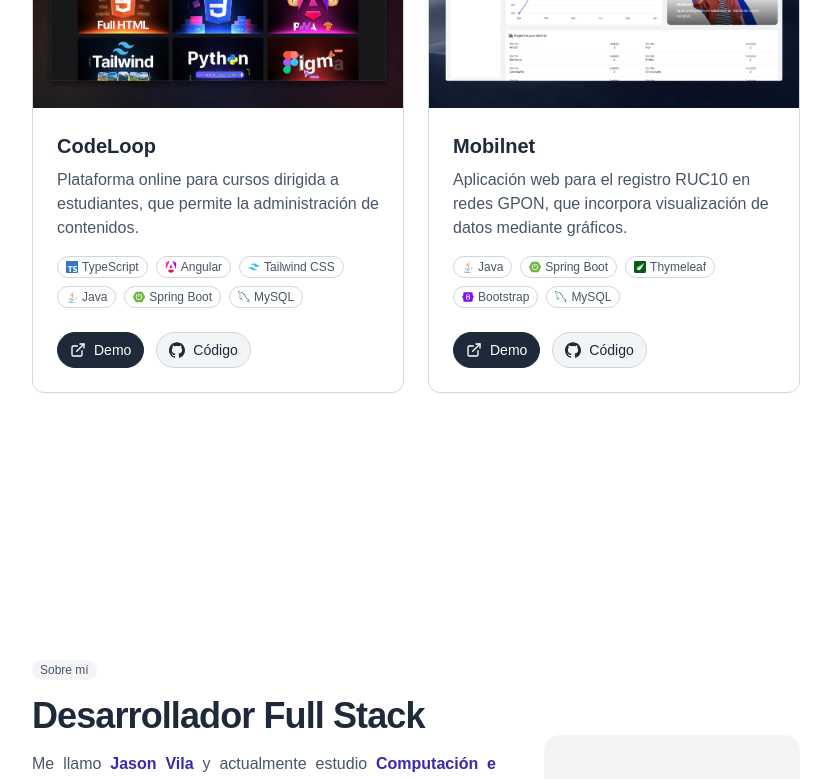
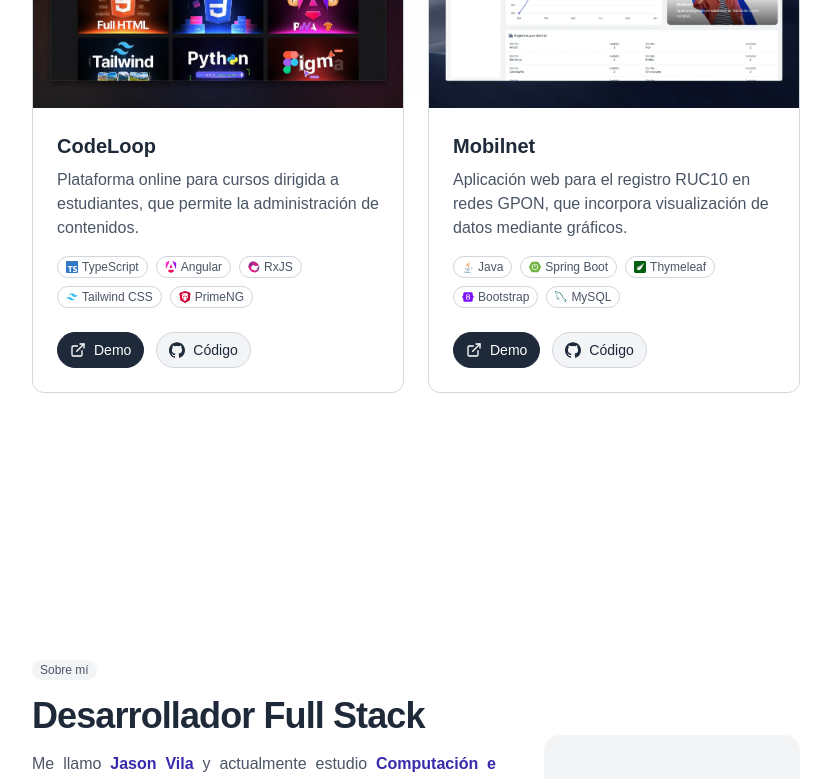
Before and after one commit to jaycodev/my-portfolio, an Astro site: page / in a window 1280 px wide. Shown: the part 1858-2637 px from the top of the page, without its empty margins (224-1055 px from the left). Built offline with nearby package versions, Linux system fonts and the light colour scheme; Astro itself is replaced by a stand-in of ours.

Commit message:
✨ feat(projects): update CodeLoop project information

```diff
--- a/src/components/icons/CircleArrowDownIcon.astro
+++ b/src/components/icons/CircleArrowDownIcon.astro
@@ -7,6 +7,8 @@
   stroke-linecap="round"
   stroke-linejoin="round"
   {...Astro.props}
-  ><circle cx="12" cy="12" r="10"></circle><path d="M12 8v8"></path><path d="m8 12 4 4 4-4"
-  ></path></svg
 >
+  <circle cx="12" cy="12" r="10"></circle>
+  <path d="M12 8v8"></path>
+  <path d="m8 12 4 4 4-4"></path>
+</svg>
--- /dev/null
+++ b/src/components/icons/PrimeNGIcon.astro
@@ -0,0 +1,53 @@
+<svg viewBox="0 0 57 61" fill="none" xmlns="http://www.w3.org/2000/svg" {...Astro.props}>
+  <path
+    d="M28.3 0L0.072876 10.0264L4.3782 47.2026L28.3 60.4L52.2218 47.2026L56.5271 10.0264L28.3 0Z"
+    fill="#DD0031"></path>
+  <mask
+    id="mask0_0:917"
+    style="mask-type:alpha"
+    maskUnits="userSpaceOnUse"
+    x="0"
+    y="0"
+    width="57"
+    height="61"
+  >
+    <path
+      d="M28.3 0L0.072876 10.0264L4.3782 47.2026L28.3 60.4L52.2218 47.2026L56.5271 10.0264L28.3 0Z"
+      fill="white"></path>
+  </mask>
+  <g mask="url(#mask0_0:917)">
+    <path
+      fill-rule="evenodd"
+      clip-rule="evenodd"
+      d="M28.3 0V6.7044V6.6742V37.2668V60.4L52.2218 47.2026L56.5271 10.0264L28.3 0Z"
+      fill="#C3002F"></path>
+  </g>
+  <path
+    d="M36.5739 28.6458L33.8661 28.0443L35.9722 31.0519V40.3756L43.193 34.3603V24.1344L39.8835 25.3374L36.5739 28.6458Z"
+    fill="white"></path>
+  <path
+    d="M19.7252 28.6458L22.433 28.0443L20.327 31.0519V40.3756L13.1061 34.3603V24.1344L16.4157 25.3374L19.7252 28.6458Z"
+    fill="white"></path>
+  <path
+    fill-rule="evenodd"
+    clip-rule="evenodd"
+    d="M21.2 31.6164L23.6 28L25.1 28.9041H31.1L32.6 28L35 31.6164V45.1781L33.2 47.8904L31.1 50H25.1L23 47.8904L21.2 45.1781V31.6164Z"
+    fill="white"></path>
+  <path d="M35.9722 46.0901L39.8835 42.1802V38.2702L35.9722 41.5786V46.0901Z" fill="white"></path>
+  <path d="M20.327 46.0901L16.4157 42.1802V38.2702L20.327 41.5786V46.0901Z" fill="white"></path>
+  <path
+    fill-rule="evenodd"
+    clip-rule="evenodd"
+    d="M24.2383 10.6L21.8313 16.3145L25.7426 27.7435H27.5478V10.6H24.2383ZM28.7513 10.6V27.7435H30.8574L34.4678 16.3145L32.0609 10.6H28.7513Z"
+    fill="white"></path>
+  <path
+    d="M25.7426 27.7435L12.8052 22.9313L11 15.4122L22.1322 16.3145L26.0435 27.7435H25.7426Z"
+    fill="white"></path>
+  <path
+    d="M30.8574 27.7435L43.7948 22.9313L45.6 15.4122L34.1669 16.3145L30.5565 27.7435H30.8574Z"
+    fill="white"></path>
+  <path d="M35.0696 15.4122L41.3878 14.8107L37.1757 10.6H32.9635L35.0696 15.4122Z" fill="white"
+  ></path>
+  <path d="M21.2295 15.4122L14.9113 14.8107L19.1235 10.6H23.3356L21.2295 15.4122Z" fill="white"
+  ></path>
+</svg>
--- /dev/null
+++ b/src/components/icons/RxjsIcon.astro
@@ -0,0 +1,47 @@
+<svg
+  xmlns="http://www.w3.org/2000/svg"
+  preserveAspectRatio="xMidYMid"
+  viewBox="12.100000000000001 8.4 262.79999999999995 272.2"
+  {...Astro.props}
+  ><linearGradient
+    id="rxjs__a"
+    gradientUnits="userSpaceOnUse"
+    x1="53.496"
+    x2="177.932"
+    y1="247.701"
+    y2="115.323"
+    ><stop offset="0" stop-color="#e01d84"></stop><stop offset=".401" stop-color="#df1d85"
+    ></stop><stop offset=".77" stop-color="#932c87"></stop><stop offset="1" stop-color="#5d2f88"
+    ></stop></linearGradient
+  ><radialGradient
+    id="rxjs__b"
+    cx="190.456"
+    cy="80.2"
+    gradientTransform="matrix(1 .00239 -.002 .8362 .16 12.685)"
+    gradientUnits="userSpaceOnUse"
+    r="121.582"
+    ><stop offset="0" stop-color="#e01d84"></stop><stop offset=".139" stop-color="#de1e85"
+    ></stop><stop offset=".285" stop-color="#d62085"></stop><stop offset=".434" stop-color="#c92386"
+    ></stop><stop offset=".586" stop-color="#b72786"></stop><stop offset=".739" stop-color="#9d2b87"
+    ></stop><stop offset=".891" stop-color="#7c2e88"></stop><stop offset="1" stop-color="#5d2f88"
+    ></stop></radialGradient
+  ><linearGradient
+    id="rxjs__c"
+    x1="83.212"
+    x2="137.371"
+    y1="62.336"
+    y2="62.336"
+    gradientUnits="userSpaceOnUse"
+    ><stop offset="0" stop-color="#e01d84"></stop><stop offset=".238" stop-color="#da1e85"
+    ></stop><stop offset=".658" stop-color="#c72085"></stop><stop offset=".999" stop-color="#b52284"
+    ></stop></linearGradient
+  ><path
+    d="M29.6 175.3c-5.2-16.2-6.7-33.3-3.7-50.9 1.3-7.3 3.3-14.3 5.5-21.4 0 0 13.8-45.3 60.5-66 0 0 16.1-8.5 40.3-9.1 0 0-3.3-3.2-5.4-4.6-11.4-7.6-28.4-10.1-38.7.6-3.1 3.2-5.7 6.7-8.6 9.9-3.3 3.6-7.3 6.6-11.9 8.3-4 1.5-8 1.2-12.1 1.9-4.2.7-8.5 2.2-11.9 4.9-3.7 3-5.2 7-5.6 11.6-.4 3.6-.3 7.3-.5 10.9C37 82 33.6 85 26 90.9c-3.2 2.4-5.9 5.6-7.9 9-6 10.6 3.6 21.6 4.1 32.3.1 2.2-.1 4.4-.9 6.5-.8 2.3-2.4 3.8-3.7 5.7-1.8 2.5-3 5.5-2.5 8.6s2.1 6 3.6 8.7c2.9 4.8 6.5 9.1 10.3 13.2.2 0 .4.2.6.4"
+    fill="#e32286"></path><path
+    d="M220.4 213.7c23-10 32.8-27.3 32.8-27.3 21.5-29.3 14.2-60.2 14.2-60.2-13.7 29.8-26.2 38-26.2 38 33.7-51.3.2-82.3.2-82.3 13.7 29.2-4.5 64.8-4.5 64.8-15.3 32.2-37 43.7-37 43.7 24.2 4.5 42-11.8 42-11.8-34.7 37.5-72.3 35.7-72.3 35.7 15.8 17.7 39.5 16.2 39.5 16.2-31 7.3-60.1-3-84-22.9-4.5-3.7-8.8-7.7-12.8-12 0 0-3.6-3.8-4.3-4.8l-.1-.1c-.5 18.5 18.8 35.7 18.8 35.7-24.2-10-35.3-31.7-35.3-31.7s-16.3-27.8-4.5-59.5 47.5-38.5 47.5-38.5c29.5 14.3 54.5 18.8 54.5 18.8 52.7 8.8 49.7-17 49.7-17 .5-22.2-33-45.8-33-45.8C145.9 8.4 91.9 37 91.9 37c-46.7 20.7-60.5 66-60.5 66-2.2 7.1-4.2 14.1-5.5 21.4-5.1 29.7 2.6 57.8 19.3 82.8 26 38.8 68.2 52.2 68.2 52.2 62.5 21.2 105.2-10 105.2-10 39.3-27 47.2-58.2 47.2-58.2-31.7 24.8-45.4 22.5-45.4 22.5zM171.6 67.8c3 0 5.4 2.4 5.4 5.4s-2.4 5.4-5.4 5.4-5.4-2.4-5.4-5.4 2.4-5.4 5.4-5.4z"
+    fill="url(#rxjs__a)"></path><path
+    d="M238.5 98.4c.5-22.2-33-45.8-33-45.8C145.8 8.4 91.8 37 91.8 37c-46.7 20.7-60.5 66-60.5 66-2.7 7.7-5.1 19.5-5.1 19.5-2.9 14.8-1.6 28.5-1.6 28.5 1.2 13.1 4.1 21.9 4.1 21.9 3 9.4 4.4 12.3 4.4 12.3-.1-.3-.6-2.5-.6-2.5s-4.2-20.2-.3-39.6c0 0 3.4-20.2 17.2-35.8 0 0 22.4-31.9 64.1-19.4 0 0 9 3.2 12.1 4.8 3.1 1.5 8.5 3.8 8.5 3.8 29.5 14.3 54.5 18.8 54.5 18.8 52.9 8.9 49.9-16.9 49.9-16.9zm-66.9-19.7c-3 0-5.4-2.4-5.4-5.4s2.4-5.4 5.4-5.4 5.4 2.4 5.4 5.4-2.4 5.4-5.4 5.4z"
+    fill="url(#rxjs__b)"></path><path
+    d="M137.4 58.2l-34.1-10.6c-.2 0-1.2-.5-3 0 0 0-20.1 5.1-16.6 16.1 0 0 2.1 6.9 7.8 13.6l37.5-1.8z"
+    fill="url(#rxjs__c)"></path></svg
+>
--- a/src/components/icons/index.ts
+++ b/src/components/icons/index.ts
@@ -14,7 +14,9 @@ export { default as MailIcon } from './MailIcon.astro'
 export { default as MoonIcon } from './MoonIcon.astro'
 export { default as MySQLIcon } from './MySQLIcon.astro'
 export { default as NextJsIcon } from './NextJsIcon.astro'
+export { default as PrimeNGIcon } from './PrimeNGIcon.astro'
 export { default as ReactIcon } from './ReactIcon.astro'
+export { default as RxjsIcon } from './RxjsIcon.astro'
 export { default as ShadcnIcon } from './ShadcnIcon.astro'
 export { default as SpringBootIcon } from './SpringBootIcon.astro'
 export { default as SQLServerIcon } from './SQLServerIcon.astro'
--- a/src/components/sections/Projects.astro
+++ b/src/components/sections/Projects.astro
@@ -10,7 +10,9 @@ import {
   JavaIcon,
   MySQLIcon,
   NextJsIcon,
+  PrimeNGIcon,
   ReactIcon,
+  RxjsIcon,
   ShadcnIcon,
   SpringBootIcon,
   SQLServerIcon,
@@ -59,10 +61,9 @@ const projects = [
     technologies: [
       { label: 'TypeScript', icon: TypeScriptIcon },
       { label: 'Angular', icon: AngularIcon },
+      { label: 'RxJS', icon: RxjsIcon },
       { label: 'Tailwind CSS', icon: TailwindIcon },
-      { label: 'Java', icon: JavaIcon },
-      { label: 'Spring Boot', icon: SpringBootIcon },
-      { label: 'MySQL', icon: MySQLIcon },
+      { label: 'PrimeNG', icon: PrimeNGIcon },
     ],
     liveUrl: 'https://codeloop-dev.vercel.app',
     githubUrl: 'https://github.com/jaycodev/codeloop',
```
